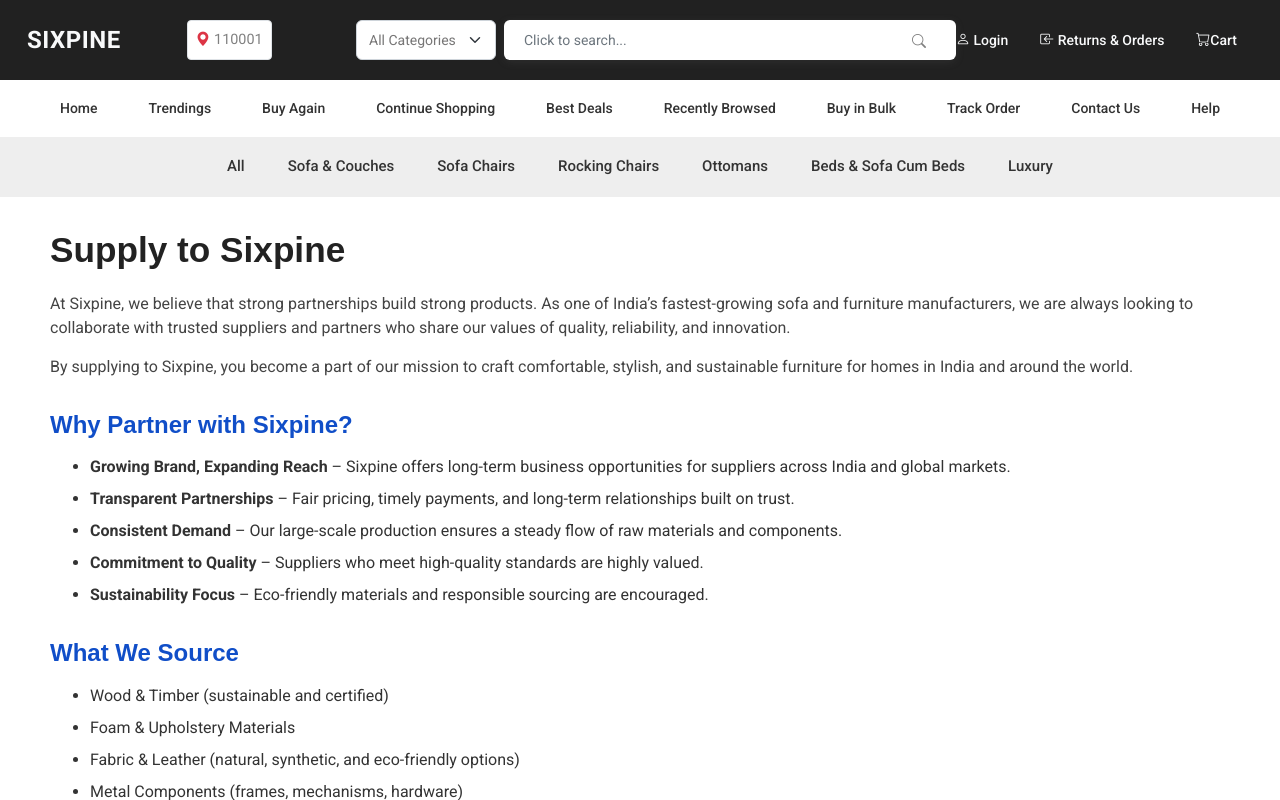
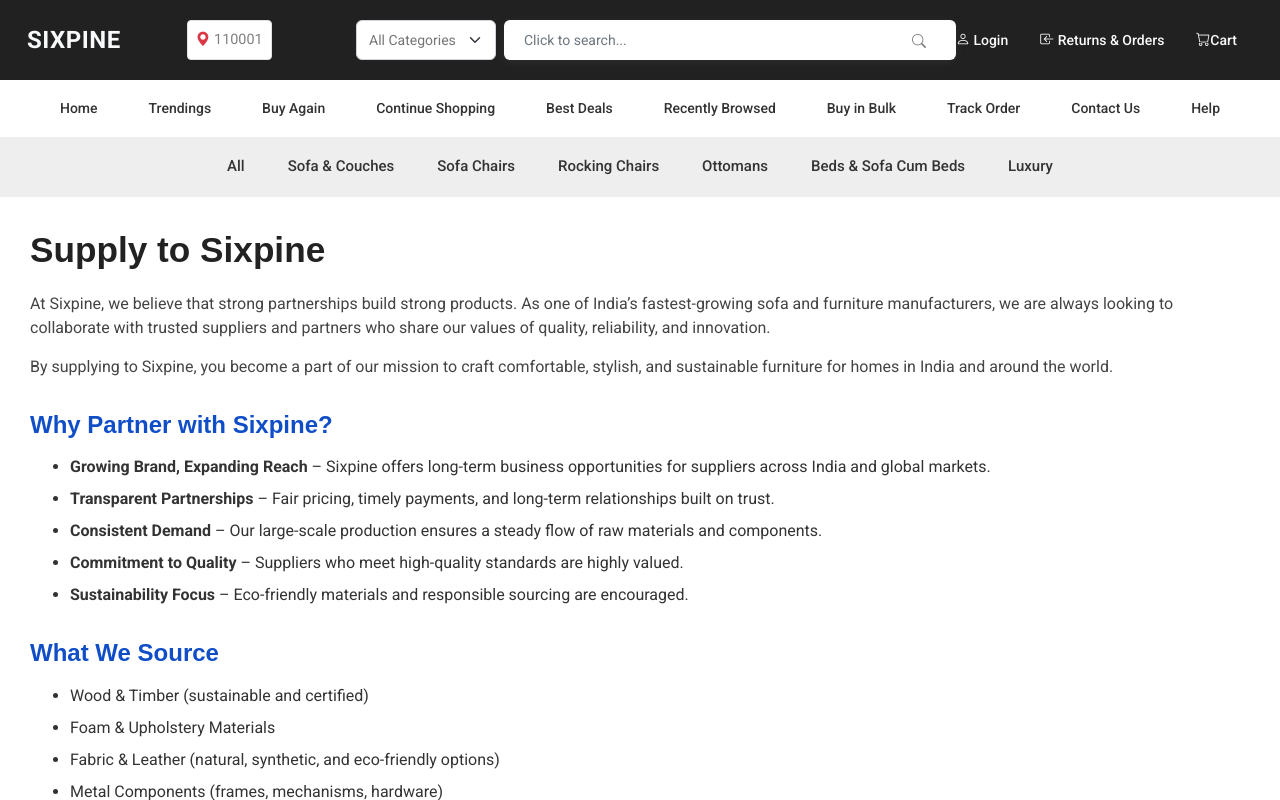
Before and after one commit to RY-RahulYadav/Sixpine, a React (Vite) app in the folder client/: page /supply in a window 1280 px wide. Built offline with nearby package versions, Linux system fonts and the light colour scheme; a web font is replaced by a local one.

Commit message:
fix home and product

```diff
--- a/client/src/styles/Advertise.module.css
+++ b/client/src/styles/Advertise.module.css
@@ -1,5 +1,5 @@
 .advertisePage {
-  padding: 2rem;
+  padding: 2rem 1rem;
   /* max-width: 900px; */
   margin: auto;
   line-height: 1.6;
--- a/client/src/styles/global_selling.module.css
+++ b/client/src/styles/global_selling.module.css
@@ -4,7 +4,7 @@
   font-family: 'Segoe UI', Tahoma, Geneva, Verdana, sans-serif;
   line-height: 1.7;
   color: #333;
-  padding: 30px 25px;
+  padding: 30px 10px;
   max-width: 100%;
   margin: 0 auto;
   /* text-align: center; */
--- a/client/src/styles/supply.module.css
+++ b/client/src/styles/supply.module.css
@@ -2,7 +2,7 @@
   font-family: 'Segoe UI', Tahoma, Geneva, Verdana, sans-serif;
   line-height: 1.7;
   color: #333;
-  padding:30px;
+  padding:30px 10px;
 }
 
 .supplySection {
```
